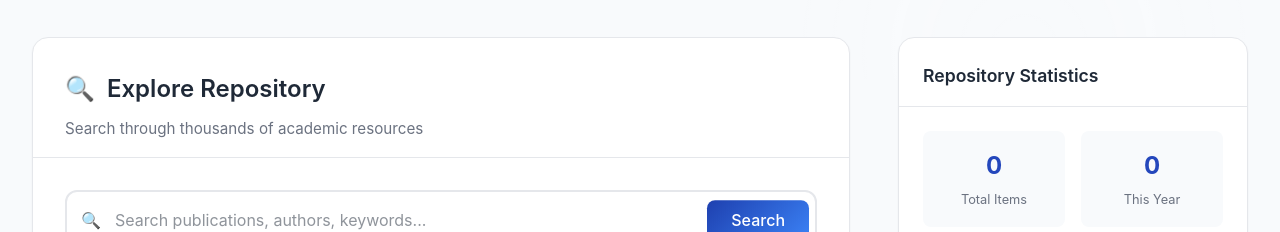
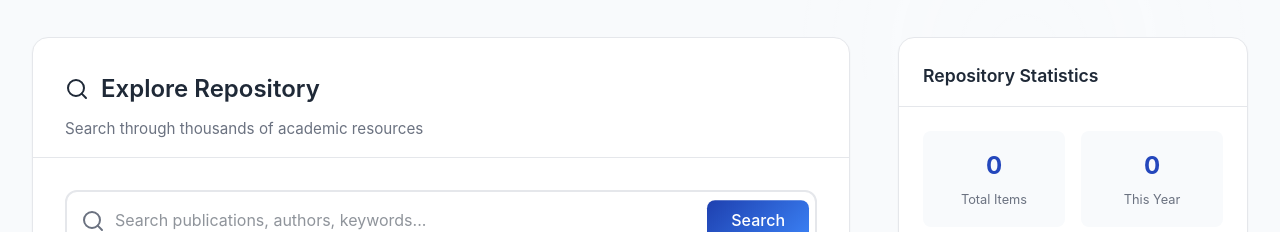
Before and after one commit to anshumancodes/bgu-library-respository, a React (Vite) app in the folder library-ui/: page / in a window 1280 px wide. Shown: the part 720-952 px from the top of the page. Built offline with nearby package versions, Linux system fonts and the light colour scheme; no server answers.

Commit message:
change icons

```diff
--- a/library-ui/src/components/SearchSection.jsx
+++ b/library-ui/src/components/SearchSection.jsx
@@ -1,6 +1,6 @@
 import { useState } from "react";
 // import { searchPublications } from "../utils/dspace";
-
+import { User,Search } from "lucide-react";
 export default function SearchSection() {
   const [query, setQuery] = useState("");
   const [results, setResults] = useState([]);
@@ -41,7 +41,7 @@ export default function SearchSection() {
     <section className="search-section card">
       <div className="card-header">
         <h2 className="card-title">
-          <span>🔍</span> Explore Repository
+          <span><Search/></span> Explore Repository
         </h2>
         <p className="card-subtitle">
           Search through thousands of academic resources
@@ -50,7 +50,7 @@ export default function SearchSection() {
 
       <div className="card-content">
         <div className="search-container">
-          <div className="search-icon">🔍</div>
+          <div className="search-icon"><Search/></div>
           <input
             type="text"
             className="search-input"
@@ -89,7 +89,7 @@ export default function SearchSection() {
           {results.map((r) => (
             <div key={r.id} className="search-item">
               <h4>{r.title}</h4>
-              <p>👤 {r.author}</p>
+              <p><User/> {r.author}</p>
             </div>
           ))}
         </div>
```
